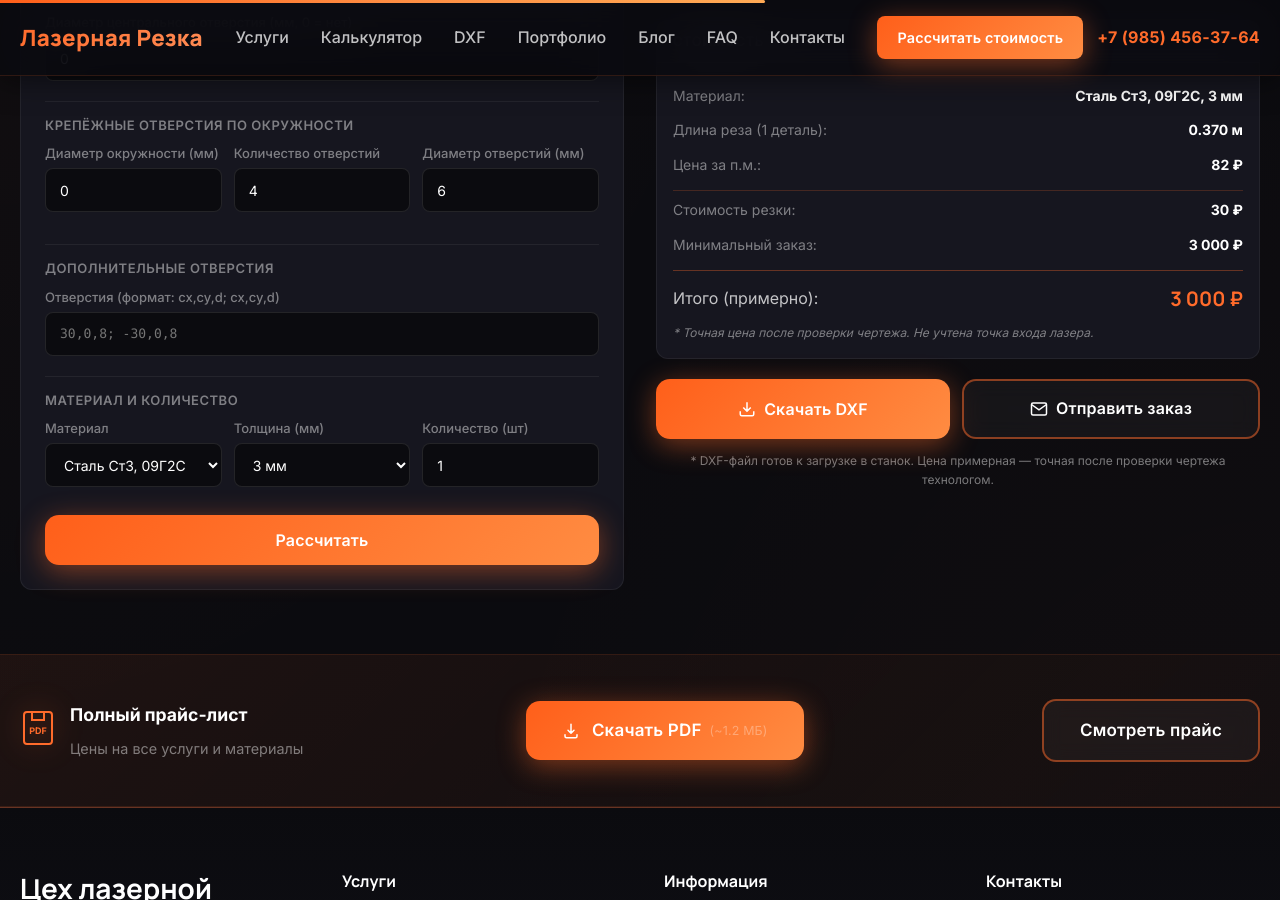
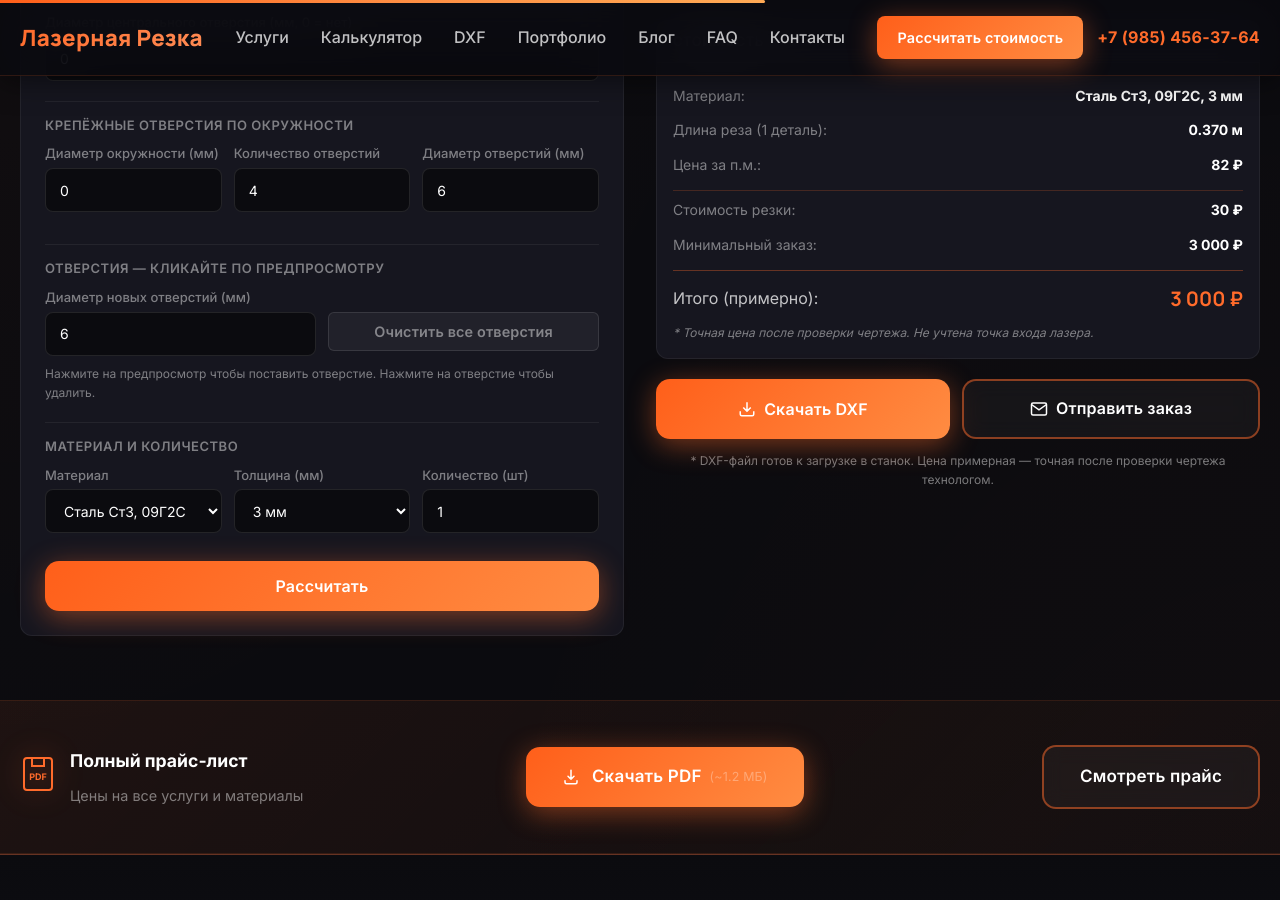
Before and after one commit to kaylas000/lazer-rezka, a Jekyll site: the page built from pages/dxf-generator.html, in a window 1280 px wide and 900 px high, scrolled down 839 px. Built offline with Jekyll 4.4.1, drawn with Linux system fonts in a browser that asks for light colours; part of the change alters nothing that is shown.

Commit message:
feat: визуальный редактор отверстий — клик на превью ставит отверстие
- Клик по SVG-превью → отверстие в точном месте
- Клик по отверстию → удаление
- Координаты отображаются рядом с отверстием
- Выбор диаметра новых отверстий
- Кнопка очистки всех отверстий
- 56/56 тестов пройдено

Co-Authored-By: Claude <noreply@anthropic.com>

```diff
--- a/assets/js/dxf-generator/main.js
+++ b/assets/js/dxf-generator/main.js
@@ -9,6 +9,17 @@
   var currentParams = {};
   var currentCutLength = 0;
   var currentDxf = null;
+
+  // Visual hole arrays (shared with preview)
+  var rectangleHoles = [];
+  var circleHoles = [];
+  var bracketHoles = [];
+
+  function getCurrentHoles() {
+    if (currentShape === 'rectangle') return rectangleHoles;
+    if (currentShape === 'circle') return circleHoles;
+    return bracketHoles;
+  }
 
   // ===== INIT =====
   document.addEventListener('DOMContentLoaded', function () {
@@ -47,6 +58,24 @@
       input.addEventListener('change', debounce(updateAll, 200));
     });
   }
+
+  // ===== CLEAR HOLES BUTTON =====
+  document.addEventListener('click', function(e) {
+    if (e.target.classList.contains('clear-holes-btn') || e.target.closest('.clear-holes-btn')) {
+      var holes = getCurrentHoles();
+      holes.length = 0;
+      var holeLayer = document.querySelector('#preview-holes-layer');
+      if (holeLayer) while (holeLayer.firstChild) holeLayer.removeChild(holeLayer.firstChild);
+      updateAll();
+    }
+    // Update hole diameter when input changes
+    if (e.target.id && e.target.id.startsWith('holeDiaInput')) {
+      var holes = getCurrentHoles();
+      var newDia = parseFloat(e.target.value) || 6;
+      // Update default diameter — existing holes keep their diameters
+      updateAll();
+    }
+  });
 
   // ===== ACTION BUTTONS =====
   function initActionButtons() {
@@ -88,25 +117,13 @@
       p[input.name] = val;
     });
 
-    // Parse hole positions if present
-    var holesText = p.holes || '';
-    if (holesText && typeof holesText === 'string') {
-      p.holes = parseHoles(holesText);
-    } else {
-      p.holes = null;
-    }
-
-    // Parse extraHolesStr for circle (format: "angle,dist,d; angle,dist,d")
-    if (currentShape === 'circle' && p.extraHolesStr && typeof p.extraHolesStr === 'string') {
-      p.extraHoles = parseExtraHoles(p.extraHolesStr);
-    } else {
-      p.extraHoles = null;
-    }
+    // Holes are managed visually via preview clicks — set in generateAndPreview()
+    p.holes = null;
+    p.extraHoles = null;
 
     // Bracket: use materialThickness for price, thickness for geometry
     if (currentShape === 'bracket') {
       p.type = p.bracketType || 'L';
-      // materialThickness → used as thickness for price calc (renamed below)
     }
 
     return p;
@@ -149,8 +166,18 @@
 
   function generateAndPreview() {
     currentDxf = new DxfDocument();
+
+    // Attach visual holes to params
+    var holes = getCurrentHoles();
+    if (currentShape === 'rectangle') {
+      currentParams.holes = holes.length > 0 ? holes : null;
+    } else if (currentShape === 'circle') {
+      currentParams.extraHoles = holes.length > 0 ? holes : null;
+    } else if (currentShape === 'bracket') {
+      currentParams.holes = holes.length > 0 ? holes : null;
+    }
+
     var result = { cutLengthMeters: 0 };
-
     if (currentShape === 'rectangle') {
       result = generateRectangle(currentDxf, currentParams);
     } else if (currentShape === 'circle') {
@@ -164,6 +191,13 @@
     // Auto-calculate viewBox
     var vb = calcViewBox(currentParams, currentShape);
     DxfPreview.render('dxf-preview', { type: currentShape, params: currentParams, viewBox: vb });
+
+    // Enable visual hole placement — use visible hole diameter input
+    var holeDiaEl = document.querySelector('#form-' + currentShape + ' input[id^="holeDiaInput"]');
+    var holeDia = holeDiaEl ? (parseFloat(holeDiaEl.value) || 6) : 6;
+    DxfPreview.enableHolePlacement('dxf-preview', holes, holeDia, function(updated) {
+      updatePrice();
+    });
   }
 
   function calcViewBox(p, shape) {
--- a/assets/js/dxf-generator/preview.js
+++ b/assets/js/dxf-generator/preview.js
@@ -248,8 +248,137 @@
     }
   }
 
+  /**
+   * Enable interactive hole placement on the preview SVG.
+   * @param {string|Element} container — preview container element or ID
+   * @param {Array} holes — shared array of {cx, cy, d}
+   * @param {number} defaultDia — default hole diameter in mm
+   * @param {function} onChange — callback(holes) when holes change
+   */
+  function enableHolePlacement(container, holes, defaultDia, onChange) {
+    if (typeof container === 'string') container = document.getElementById(container);
+    if (!container) return;
+
+    var svg = container.querySelector('svg');
+    if (!svg) return;
+
+    defaultDia = defaultDia || 6;
+
+    // Remove old listeners — replace SVG to clear
+    var holeLayer = svg.querySelector('#preview-holes-layer');
+    if (!holeLayer) {
+      holeLayer = document.createElementNS(SVG_NS, 'g');
+      holeLayer.setAttribute('id', 'preview-holes-layer');
+      holeLayer.style.cursor = 'crosshair';
+      svg.appendChild(holeLayer);
+    }
+
+    renderHoleMarkers(holeLayer, holes);
+
+    // Click handler — add hole at click position
+    svg.onclick = function(e) {
+      // Ignore clicks on existing holes (those are handled separately)
+      if (e.target.closest('.hole-marker')) return;
+
+      var pt = svg.createSVGPoint();
+      pt.x = e.clientX;
+      pt.y = e.clientY;
+      var ctm = svg.getScreenCTM();
+      if (!ctm) return;
+      var svgPt = pt.matrixTransform(ctm.inverse());
+
+      var cx = Math.round(svgPt.x * 10) / 10;
+      var cy = Math.round(svgPt.y * 10) / 10;
+
+      holes.push({ cx: cx, cy: cy, d: defaultDia });
+      renderHoleMarkers(holeLayer, holes);
+      if (onChange) onChange(holes);
+    };
+
+    // Re-render when holes array changes externally
+    var _push = holes.push;
+    holes.push = function() {
+      var r = _push.apply(this, arguments);
+      renderHoleMarkers(holeLayer, holes);
+      if (onChange) onChange(holes);
+      return r;
+    };
+    holes.removeAt = function(idx) {
+      if (idx >= 0 && idx < this.length) {
+        this.splice(idx, 1);
+        renderHoleMarkers(holeLayer, holes);
+        if (onChange) onChange(holes);
+      }
+    };
+    holes.clear = function() {
+      this.length = 0;
+      renderHoleMarkers(holeLayer, holes);
+      if (onChange) onChange(holes);
+    };
+  }
+
+  function renderHoleMarkers(layer, holes) {
+    // Clear existing markers
+    while (layer.firstChild) layer.removeChild(layer.firstChild);
+
+    for (var i = 0; i < holes.length; i++) {
+      var h = holes[i];
+      var cx = Number(h.cx) || 0;
+      var cy = Number(h.cy) || 0;
+      var r = (Number(h.d) || 6) / 2;
+
+      var g = document.createElementNS(SVG_NS, 'g');
+      g.setAttribute('class', 'hole-marker');
+      g.style.cursor = 'pointer';
+      g.setAttribute('data-index', i);
+
+      // Hole circle
+      var circle = document.createElementNS(SVG_NS, 'circle');
+      circle.setAttribute('cx', cx);
+      circle.setAttribute('cy', cy);
+      circle.setAttribute('r', r);
+      circle.setAttribute('fill', 'rgba(74,158,255,0.15)');
+      circle.setAttribute('stroke', '#4a9eff');
+      circle.setAttribute('stroke-width', '1.5');
+      g.appendChild(circle);
+
+      // Crosshair
+      var cs = r + 4;
+      var cross = document.createElementNS(SVG_NS, 'path');
+      cross.setAttribute('d', 'M' + (cx - cs) + ',' + cy + 'H' + (cx + cs) + 'M' + cx + ',' + (cy - cs) + 'V' + (cy + cs));
+      cross.setAttribute('stroke', '#4a9eff');
+      cross.setAttribute('stroke-width', '0.8');
+      cross.setAttribute('opacity', '0.6');
+      g.appendChild(cross);
+
+      // Coordinate label
+      var label = document.createElementNS(SVG_NS, 'text');
+      label.setAttribute('x', cx + r + 6);
+      label.setAttribute('y', cy - r - 4);
+      label.setAttribute('fill', '#4a9eff');
+      label.setAttribute('font-size', '10');
+      label.setAttribute('font-family', 'monospace');
+      label.textContent = (cx >= 0 ? '+' : '') + cx + ', ' + (cy >= 0 ? '+' : '') + cy;
+      g.appendChild(label);
+
+      // Click to remove
+      g.onclick = function(e) {
+        e.stopPropagation();
+        var idx = parseInt(this.getAttribute('data-index'));
+        holes.removeAt(idx);
+      };
+
+      // Hover effect
+      g.onmouseenter = function() { this.style.opacity = '0.7'; };
+      g.onmouseleave = function() { this.style.opacity = '1'; };
+
+      layer.appendChild(g);
+    }
+  }
+
   global.DxfPreview = {
     render: renderPreview,
-    createSvg: createSvg
+    createSvg: createSvg,
+    enableHolePlacement: enableHolePlacement
   };
 })(typeof window !== 'undefined' ? window : global);
--- a/pages/dxf-generator.html
+++ b/pages/dxf-generator.html
@@ -74,11 +74,18 @@ head_extra: |
             </div>
           </div>
 
-          <h4>Дополнительные отверстия</h4>
-          <div class="dxf-field">
-            <label>Отверстия (формат: cx,cy,d; cx,cy,d)</label>
-            <input type="text" name="holes" placeholder="30,0,8; -30,0,8" class="dxf-input-mono">
+          <h4>Отверстия — кликайте по предпросмотру</h4>
+          <div class="dxf-field-row">
+            <div class="dxf-field">
+              <label>Диаметр новых отверстий (мм)</label>
+              <input type="number" id="holeDiaInput" value="6" min="0.5" max="100" step="0.5">
+            </div>
+            <div class="dxf-field">
+              <label>&nbsp;</label>
+              <button type="button" id="clearHolesBtn" class="btn btn-sm" style="width:100%;background:rgba(255,255,255,0.05);border:1px solid var(--border-default);color:var(--text-muted);border-radius:6px;padding:10px;cursor:pointer;">Очистить все отверстия</button>
+            </div>
           </div>
+          <p class="dxf-hole-hint" style="font-size:12px;color:var(--text-muted);margin-top:-4px;">Нажмите на предпросмотр чтобы поставить отверстие. Нажмите на отверстие чтобы удалить.</p>
 
           <h4>Материал и количество</h4>
           <div class="dxf-field-row">
@@ -145,11 +152,18 @@ head_extra: |
             </div>
           </div>
 
-          <h4>Дополнительные отверстия</h4>
-          <div class="dxf-field">
-            <label>Отверстия (формат: угол(°),расстояние,диаметр; ...)</label>
-            <input type="text" name="extraHolesStr" placeholder="0,35,5; 90,35,5; 180,35,5; 270,35,5" class="dxf-input-mono">
+          <h4>Отверстия — кликайте по предпросмотру</h4>
+          <div class="dxf-field-row">
+            <div class="dxf-field">
+              <label>Диаметр новых отверстий (мм)</label>
+              <input type="number" id="holeDiaInput2" value="6" min="0.5" max="100" step="0.5">
+            </div>
+            <div class="dxf-field">
+              <label>&nbsp;</label>
+              <button type="button" class="clear-holes-btn btn btn-sm" style="width:100%;background:rgba(255,255,255,0.05);border:1px solid var(--border-default);color:var(--text-muted);border-radius:6px;padding:10px;cursor:pointer;">Очистить все отверстия</button>
+            </div>
           </div>
+          <p class="dxf-hole-hint" style="font-size:12px;color:var(--text-muted);margin-top:-4px;">Нажмите на предпросмотр чтобы поставить отверстие. Нажмите на отверстие чтобы удалить.</p>
 
           <h4>Материал и количество</h4>
           <div class="dxf-field-row">
@@ -271,11 +285,18 @@ head_extra: |
             <input type="number" name="thickness" value="3" min="1" max="20" step="0.5">
           </div>
 
-          <h4>Дополнительные отверстия</h4>
-          <div class="dxf-field">
-            <label>Отверстия (формат: cx,cy,d; cx,cy,d)</label>
-            <input type="text" name="holes" placeholder="10,20,6; -10,20,6" class="dxf-input-mono">
+          <h4>Отверстия — кликайте по предпросмотру</h4>
+          <div class="dxf-field-row">
+            <div class="dxf-field">
+              <label>Диаметр новых отверстий (мм)</label>
+              <input type="number" id="holeDiaInput3" value="6" min="0.5" max="100" step="0.5">
+            </div>
+            <div class="dxf-field">
+              <label>&nbsp;</label>
+              <button type="button" class="clear-holes-btn btn btn-sm" style="width:100%;background:rgba(255,255,255,0.05);border:1px solid var(--border-default);color:var(--text-muted);border-radius:6px;padding:10px;cursor:pointer;">Очистить все отверстия</button>
+            </div>
           </div>
+          <p class="dxf-hole-hint" style="font-size:12px;color:var(--text-muted);margin-top:-4px;">Нажмите на предпросмотр чтобы поставить отверстие. Нажмите на отверстие чтобы удалить.</p>
 
           <h4>Материал и количество</h4>
           <div class="dxf-field-row">
```
